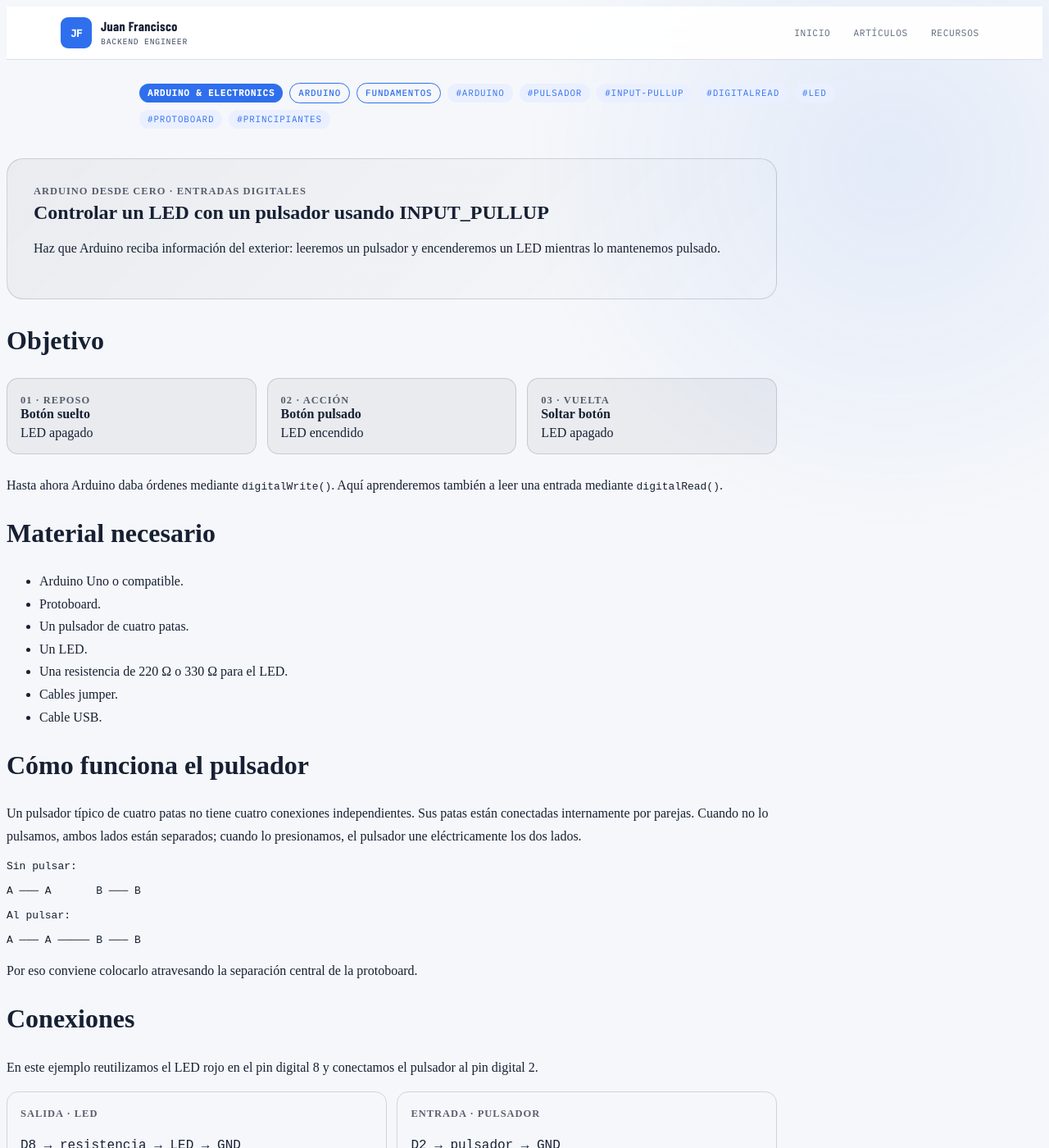
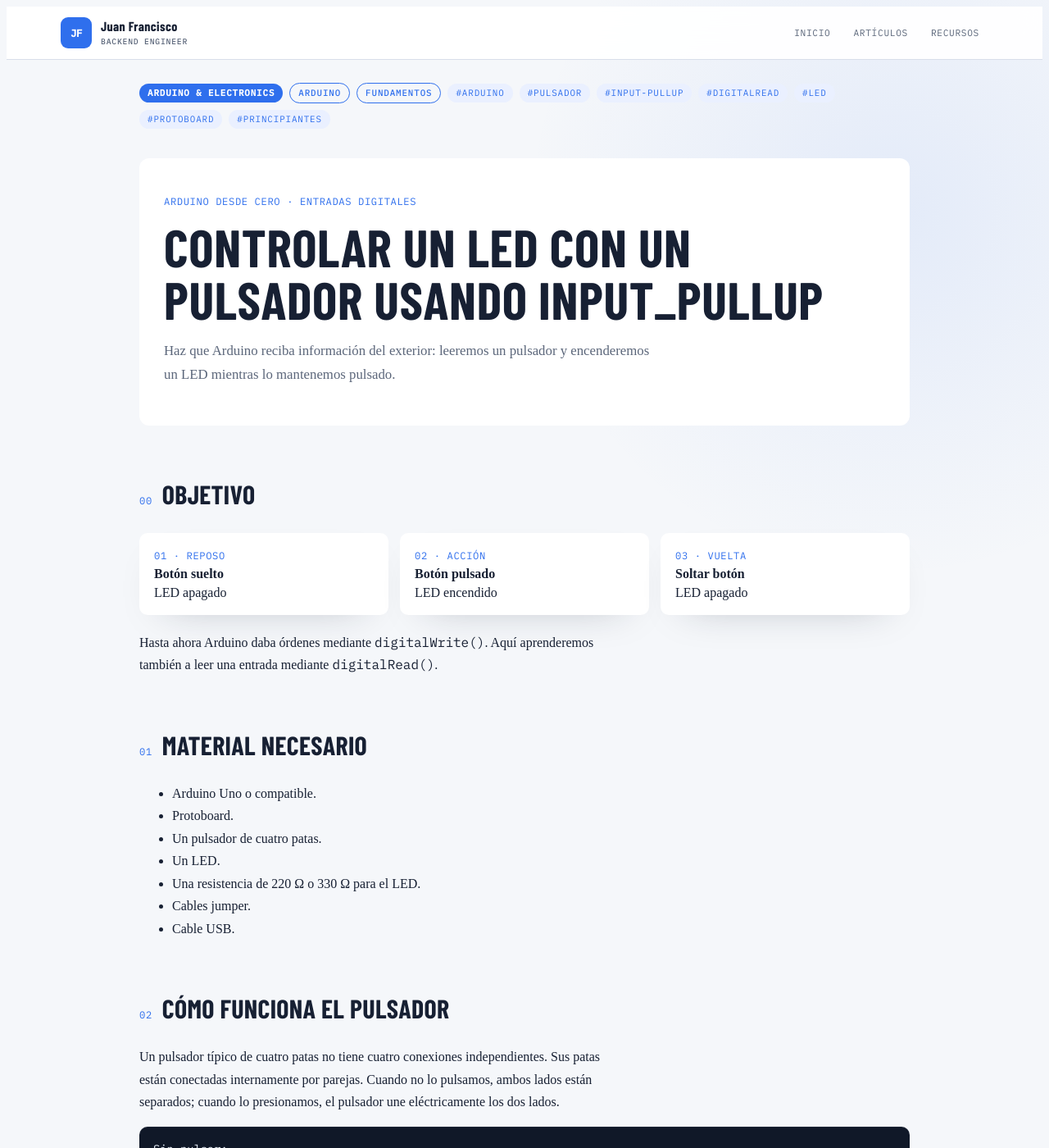
Before and after one commit to juanfranciscofernandezherreros/juanfranciscofernandezherreros.github.io, a Jekyll site: the page built from _posts/2026-09-20-arduino-pulsador-input-pullup-es.html, in a window 1280 px wide and 1400 px high. Shown: the whole window at 82% size. Built offline with Jekyll 4.4.1, drawn with Linux system fonts in a browser that asks for light colours; some of the changed text lies outside the part shown.

Commit message:
style: align INPUT_PULLUP article with Arduino series layout

```diff
--- a/_posts/2026-09-20-arduino-pulsador-input-pullup-es.html
+++ b/_posts/2026-09-20-arduino-pulsador-input-pullup-es.html
@@ -13,32 +13,52 @@ reading_minutes: 8
 ---
 
 <style>
-.pulldemo{--pd-border:color-mix(in srgb,currentColor 16%,transparent);--pd-soft:color-mix(in srgb,currentColor 5%,transparent)}
-.pulldemo .lesson-hero{margin:1.5rem 0 2rem;padding:clamp(1.25rem,3vw,2rem);border:1px solid var(--pd-border);border-radius:20px;background:linear-gradient(135deg,var(--pd-soft),transparent)}
-.pulldemo .lesson-kicker,.pulldemo .eyebrow{font-size:.78rem;font-weight:800;letter-spacing:.08em;text-transform:uppercase;opacity:.7}.pulldemo .lesson-hero h1{margin:.35rem 0 .75rem;line-height:1.08}
-.pulldemo .goal-grid,.pulldemo .logic-grid,.pulldemo .learn-grid{display:grid;grid-template-columns:repeat(3,1fr);gap:.8rem;margin:1rem 0 1.5rem}.pulldemo .goal-card,.pulldemo .logic-card,.pulldemo .learn-card{padding:1rem;border:1px solid var(--pd-border);border-radius:14px;background:var(--pd-soft)}.pulldemo .goal-card strong,.pulldemo .logic-card strong,.pulldemo .learn-card strong{display:block;margin-bottom:.3rem}
-.pulldemo .callout{margin:1.25rem 0;padding:1rem 1.1rem;border-left:4px solid currentColor;border-radius:0 12px 12px 0;background:var(--pd-soft)}.pulldemo .callout p{margin:.25rem 0}
-.pulldemo .wiring{display:grid;grid-template-columns:1fr 1fr;gap:.8rem;margin:1rem 0}.pulldemo .wire{padding:1rem;border:1px solid var(--pd-border);border-radius:14px}.pulldemo .wire code{font-size:1rem}
-.pulldemo .code-shell{margin:1rem 0 1.5rem;border:1px solid var(--pd-border);border-radius:16px;overflow:hidden}.pulldemo .code-head{display:flex;justify-content:space-between;padding:.65rem .9rem;background:var(--pd-soft);font-size:.82rem;font-weight:700}.pulldemo .code-shell pre{margin:0;border:0;border-radius:0}
-.pulldemo .flow{display:flex;flex-wrap:wrap;align-items:center;justify-content:center;gap:.55rem;margin:1.25rem 0;padding:1.25rem;border:1px solid var(--pd-border);border-radius:16px;background:var(--pd-soft)}.pulldemo .flow span{padding:.55rem .75rem;border:1px solid var(--pd-border);border-radius:999px;font-weight:700}.pulldemo .flow b{opacity:.55}
-@media(max-width:700px){.pulldemo .goal-grid,.pulldemo .logic-grid,.pulldemo .learn-grid,.pulldemo .wiring{grid-template-columns:1fr}.pulldemo .lesson-hero{border-radius:14px}}
+.arduino-pulsador{--a:var(--accent);--panel:var(--surface);--panel2:var(--surface-2);--line:var(--line);--muted:var(--ink-soft);max-width:920px;margin:36px auto 96px;padding:0 24px}
+.arduino-pulsador .hero,.arduino-pulsador .card,.arduino-pulsador .callout,.arduino-pulsador .wire{background:var(--panel);border:1px solid var(--line);border-radius:12px}
+.arduino-pulsador .hero{padding:30px}
+.arduino-pulsador .eyebrow,.arduino-pulsador .num,.arduino-pulsador code,.arduino-pulsador pre,.arduino-pulsador .code-head{font-family:"IBM Plex Mono",monospace}
+.arduino-pulsador .eyebrow,.arduino-pulsador .num{color:var(--a);font-size:.76rem;text-transform:uppercase;letter-spacing:.05em}
+.arduino-pulsador h1,.arduino-pulsador h2,.arduino-pulsador h3{font-family:"Barlow Condensed","Arial Narrow",sans-serif;text-transform:uppercase;letter-spacing:.01em}
+.arduino-pulsador h1{font-size:clamp(2.35rem,7vw,4rem);line-height:1;margin:.2em 0}
+.arduino-pulsador h2{font-size:clamp(1.6rem,4vw,2rem);margin:0}
+.arduino-pulsador h3{font-size:1.15rem;margin:0 0 8px}
+.arduino-pulsador p,.arduino-pulsador li{max-width:72ch;line-height:1.72}
+.arduino-pulsador .lede{font-size:1.05rem;color:var(--muted)}
+.arduino-pulsador section{margin-top:58px}
+.arduino-pulsador .head{display:flex;gap:12px;align-items:baseline;border-bottom:1px solid var(--line);padding-bottom:9px;margin-bottom:18px}
+.arduino-pulsador .grid{display:grid;grid-template-columns:repeat(3,minmax(0,1fr));gap:14px;margin:20px 0}
+.arduino-pulsador .card,.arduino-pulsador .wire{padding:18px}
+.arduino-pulsador .card p{margin:0;color:var(--muted)}
+.arduino-pulsador .card strong{display:block;margin:5px 0}
+.arduino-pulsador .callout{padding:18px 20px;border-left:4px solid var(--a);margin:20px 0}
+.arduino-pulsador .wiring{display:grid;grid-template-columns:repeat(2,minmax(0,1fr));gap:14px;margin:20px 0}
+.arduino-pulsador pre{overflow:auto;background:var(--code-bg);color:var(--code-ink);padding:17px;border-radius:10px;line-height:1.55;font-size:.86rem}
+.arduino-pulsador .code-shell{margin:20px 0;border:1px solid var(--line);border-radius:12px;overflow:hidden}
+.arduino-pulsador .code-head{display:flex;justify-content:space-between;padding:10px 14px;background:var(--panel2);font-size:.78rem}
+.arduino-pulsador .code-shell pre{margin:0;border-radius:0}
+.arduino-pulsador .flow{font-family:"IBM Plex Mono",monospace;background:var(--panel2);padding:16px;border-radius:10px;border:1px solid var(--line);overflow:auto}
+.arduino-pulsador footer{margin-top:54px;padding-top:20px;border-top:1px solid var(--line);color:var(--muted)}
+@media(max-width:680px){.arduino-pulsador{padding:0 16px}.arduino-pulsador .hero{padding:22px 18px}.arduino-pulsador .grid,.arduino-pulsador .wiring{grid-template-columns:1fr}.arduino-pulsador .code-head{display:block}.arduino-pulsador .code-head span{display:block}}
 </style>
-<article class="sheet pulldemo">
-<header class="lesson-hero">
-<div class="lesson-kicker">Arduino desde cero · entradas digitales</div>
+<article class="sheet arduino-pulsador">
+<header class="hero">
+<p class="eyebrow">Arduino desde cero · entradas digitales</p>
 <h1>Controlar un LED con un pulsador usando INPUT_PULLUP</h1>
-<p>Haz que Arduino reciba información del exterior: leeremos un pulsador y encenderemos un LED mientras lo mantenemos pulsado.</p>
+<p class="lede">Haz que Arduino reciba información del exterior: leeremos un pulsador y encenderemos un LED mientras lo mantenemos pulsado.</p>
 </header>
 
-<h2>Objetivo</h2>
-<div class="goal-grid">
-<div class="goal-card"><span class="eyebrow">01 · Reposo</span><strong>Botón suelto</strong><span>LED apagado</span></div>
-<div class="goal-card"><span class="eyebrow">02 · Acción</span><strong>Botón pulsado</strong><span>LED encendido</span></div>
-<div class="goal-card"><span class="eyebrow">03 · Vuelta</span><strong>Soltar botón</strong><span>LED apagado</span></div>
+<section>
+<div class="head"><span class="num">00</span><h2>Objetivo</h2></div>
+<div class="grid">
+<div class="card"><span class="eyebrow">01 · Reposo</span><strong>Botón suelto</strong><span>LED apagado</span></div>
+<div class="card"><span class="eyebrow">02 · Acción</span><strong>Botón pulsado</strong><span>LED encendido</span></div>
+<div class="card"><span class="eyebrow">03 · Vuelta</span><strong>Soltar botón</strong><span>LED apagado</span></div>
 </div>
 <p>Hasta ahora Arduino daba órdenes mediante <code>digitalWrite()</code>. Aquí aprenderemos también a leer una entrada mediante <code>digitalRead()</code>.</p>
+</section>
 
-<h2>Material necesario</h2>
+<section>
+<div class="head"><span class="num">01</span><h2>Material necesario</h2></div>
 <ul>
 <li>Arduino Uno o compatible.</li>
 <li>Protoboard.</li>
@@ -48,8 +68,10 @@ reading_minutes: 8
 <li>Cables jumper.</li>
 <li>Cable USB.</li>
 </ul>
+</section>
 
-<h2>Cómo funciona el pulsador</h2>
+<section>
+<div class="head"><span class="num">02</span><h2>Cómo funciona el pulsador</h2></div>
 <p>Un pulsador típico de cuatro patas no tiene cuatro conexiones independientes. Sus patas están conectadas internamente por parejas. Cuando no lo pulsamos, ambos lados están separados; cuando lo presionamos, el pulsador une eléctricamente los dos lados.</p>
 <pre><code>Sin pulsar:
 
@@ -59,20 +81,26 @@ Al pulsar:
 
 A ─── A ───── B ─── B</code></pre>
 <p>Por eso conviene colocarlo atravesando la separación central de la protoboard.</p>
+</section>
 
-<h2>Conexiones</h2>
+<section>
+<div class="head"><span class="num">03</span><h2>Conexiones</h2></div>
 <p>En este ejemplo reutilizamos el LED rojo en el pin digital 8 y conectamos el pulsador al pin digital 2.</p>
 <div class="wiring"><div class="wire"><span class="eyebrow">Salida · LED</span><p><code>D8 → resistencia → LED → GND</code></p></div><div class="wire"><span class="eyebrow">Entrada · Pulsador</span><p><code>D2 → pulsador → GND</code></p></div></div>
 <p>El LED necesita su resistencia limitadora de corriente. Para el pulsador no necesitamos añadir una resistencia externa porque utilizaremos la resistencia pull-up interna del Arduino.</p>
+</section>
 
-<h2>¿Qué es INPUT_PULLUP?</h2>
+<section>
+<div class="head"><span class="num">04</span><h2>¿Qué es INPUT_PULLUP?</h2></div>
 <p>Una entrada digital no debe quedar flotante. Con <code>INPUT_PULLUP</code>, Arduino activa internamente una resistencia que mantiene el pin en un estado definido cuando el botón está suelto.</p>
 <pre><code>pinMode(boton, INPUT_PULLUP);</code></pre>
 <p>Esto produce una lógica que al principio puede parecer invertida:</p>
-<div class="logic-grid"><div class="logic-card"><span class="eyebrow">Botón suelto</span><strong>HIGH</strong><span>La resistencia interna mantiene la entrada activa.</span></div><div class="logic-card"><span class="eyebrow">Botón pulsado</span><strong>LOW</strong><span>El pin queda conectado a GND.</span></div><div class="logic-card"><span class="eyebrow">Regla rápida</span><strong>LOW = pulsado</strong><span>Con <code>INPUT_PULLUP</code>, la lógica está invertida.</span></div></div><div class="callout"><strong>Recuerda</strong><p>Con <code>INPUT_PULLUP</code>, <code>LOW</code> significa que el pulsador está presionado.</p></div>
+<div class="grid"><div class="card"><span class="eyebrow">Botón suelto</span><strong>HIGH</strong><span>La resistencia interna mantiene la entrada activa.</span></div><div class="card"><span class="eyebrow">Botón pulsado</span><strong>LOW</strong><span>El pin queda conectado a GND.</span></div><div class="card"><span class="eyebrow">Regla rápida</span><strong>LOW = pulsado</strong><span>Con <code>INPUT_PULLUP</code>, la lógica está invertida.</span></div></div><div class="callout"><strong>Recuerda</strong><p>Con <code>INPUT_PULLUP</code>, <code>LOW</code> significa que el pulsador está presionado.</p></div>
 <p>Al pulsar, el pin D2 queda conectado a GND y por eso <code>digitalRead()</code> devuelve <code>LOW</code>.</p>
+</section>
 
-<h2>Programa completo</h2>
+<section>
+<div class="head"><span class="num">05</span><h2>Programa completo</h2></div>
 <div class="code-shell"><div class="code-head"><span>Arduino / C++</span><span>Programa completo</span></div><pre><code>const int rojo = 8;
 const int boton = 2;
 
@@ -94,16 +122,23 @@ void loop() {
     digitalWrite(rojo, LOW);
   }
 }</code></pre></div>
+</section>
 
-<h2>Qué ocurre al pulsar y soltar</h2>
+<section>
+<div class="head"><span class="num">06</span><h2>Qué ocurre al pulsar y soltar</h2></div>
 <p>Arduino ejecuta <code>loop()</code> continuamente. En cada vuelta lee el pin D2. Si detecta <code>LOW</code>, significa que el botón está pulsado y enciende el LED. Al soltarlo, D2 vuelve a <code>HIGH</code> y Arduino apaga el LED.</p>
-<div class="flow"><span>Leer D2</span><b>→</b><span>¿Pulsado?</span><b>→</b><span>LOW · LED ON</span><b>/</b><span>HIGH · LED OFF</span><b>↻</b></div>
+<div class="flow">Leer D2 → ¿Pulsado? → LOW · LED ON / HIGH · LED OFF ↻</div>
+</section>
 
-<h2>Qué hemos aprendido</h2>
+<section>
+<div class="head"><span class="num">07</span><h2>Qué hemos aprendido</h2></div>
 <p><code>digitalWrite()</code> sirve para controlar una salida, como un LED. <code>digitalRead()</code> sirve para leer una entrada, como un pulsador. <code>INPUT_PULLUP</code> permite mantener la entrada en un estado estable utilizando una resistencia interna del microcontrolador.</p>
-<div class="learn-grid"><div class="learn-card"><strong><code>digitalWrite()</code></strong><span>Controla una salida.</span></div><div class="learn-card"><strong><code>digitalRead()</code></strong><span>Lee una entrada.</span></div><div class="learn-card"><strong><code>INPUT_PULLUP</code></strong><span>Evita una entrada flotante sin resistencia externa.</span></div></div>
+<div class="grid"><div class="card"><strong><code>digitalWrite()</code></strong><span>Controla una salida.</span></div><div class="card"><strong><code>digitalRead()</code></strong><span>Lee una entrada.</span></div><div class="card"><strong><code>INPUT_PULLUP</code></strong><span>Evita una entrada flotante sin resistencia externa.</span></div></div>
 <p>El resultado final es sencillo: con el botón suelto el LED permanece apagado; al pulsar se enciende; al soltar vuelve a apagarse. Arduino ya no se limita a ejecutar una secuencia fija: ahora puede reaccionar a una acción del usuario.</p>
+</section>
 
-<h2>Siguiente paso</h2>
+<section>
+<div class="head"><span class="num">08</span><h2>Siguiente paso</h2></div>
 <p>La siguiente práctica consiste en detectar una pulsación completa para cambiar de estado: pulsar una vez para encender el LED y volver a pulsar para apagarlo. Eso introduce el concepto de estado y, después, el rebote mecánico del pulsador.</p>
+</section>
 </article>
```
